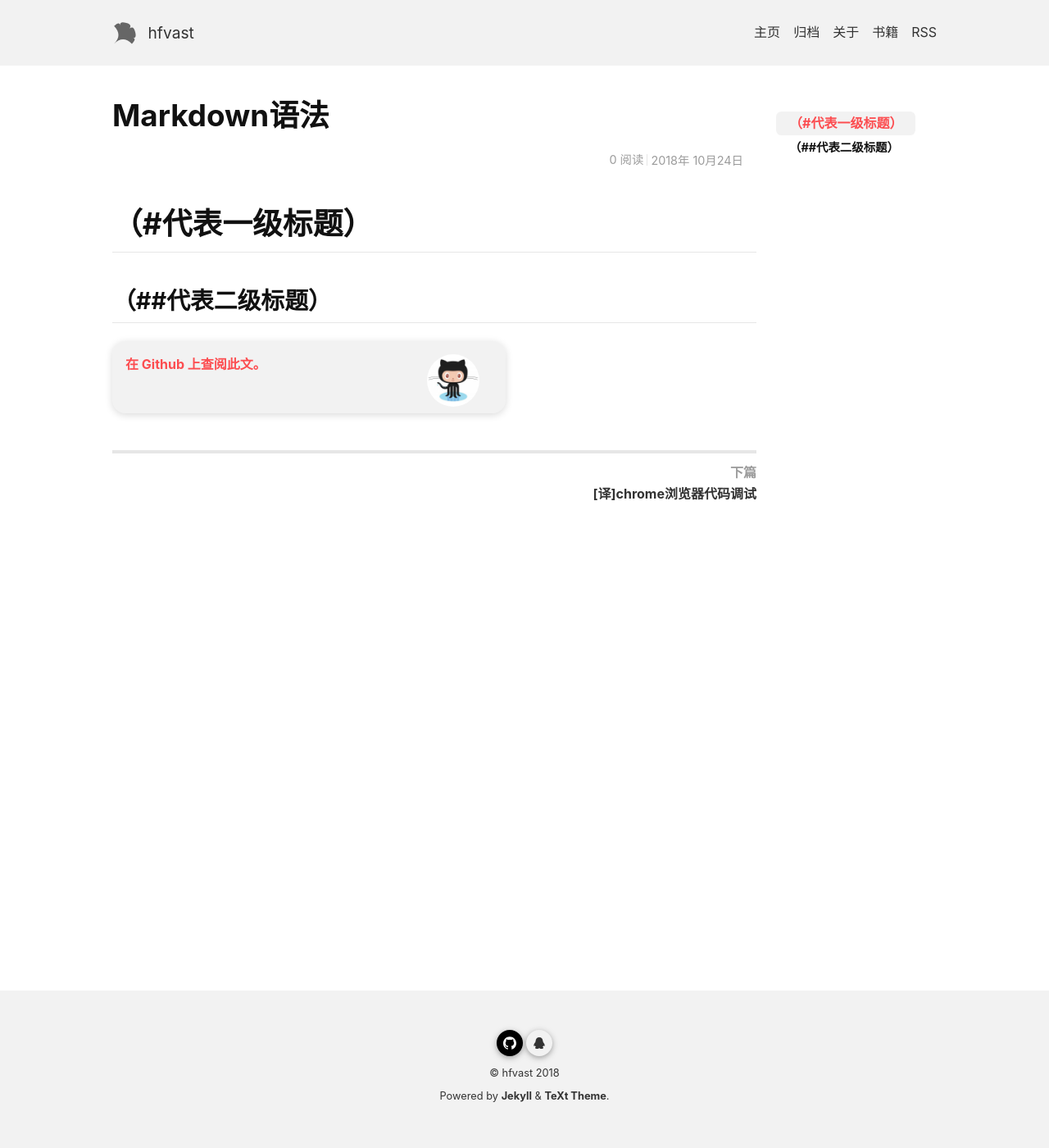
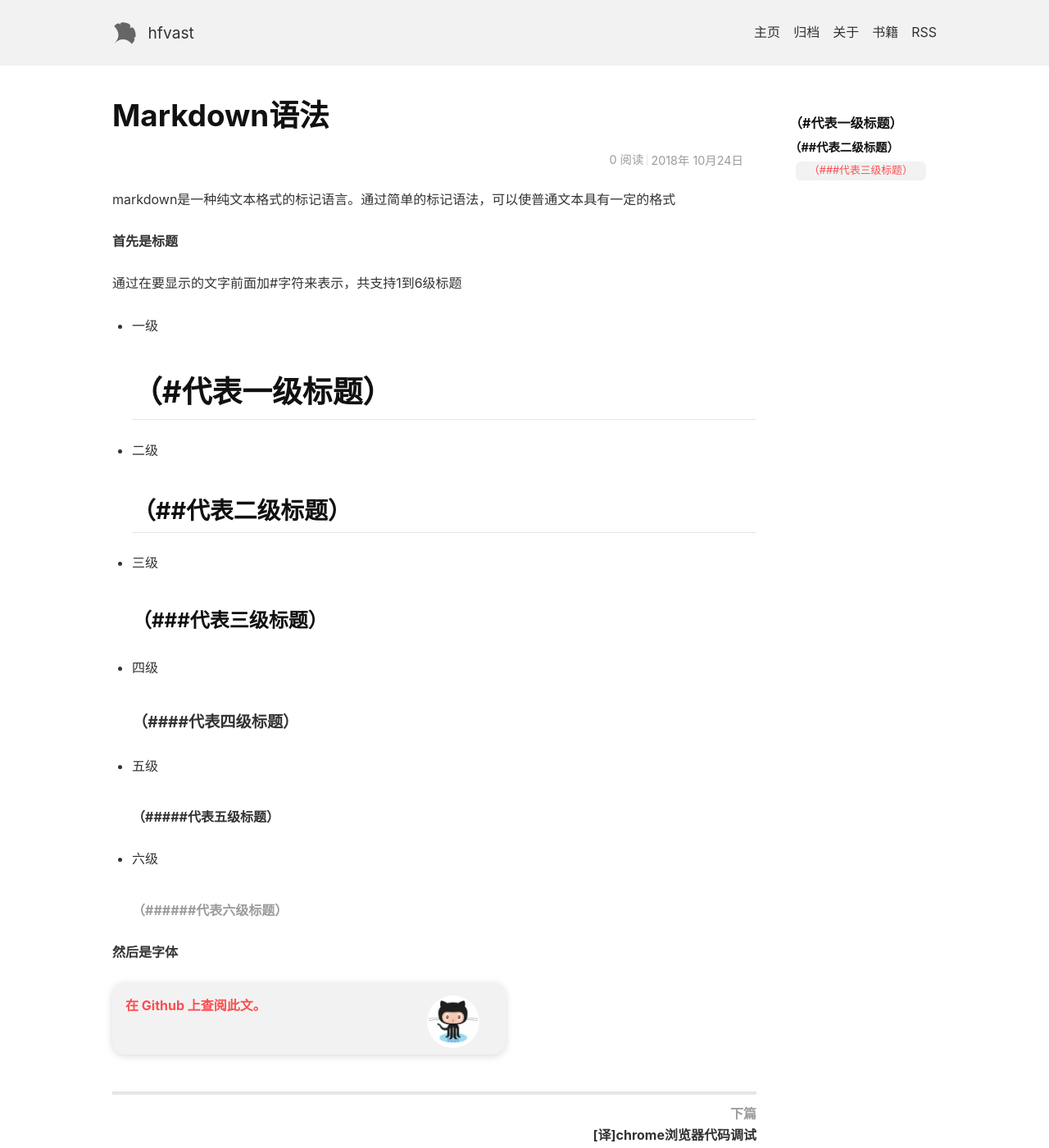
Before and after one commit to FireLee1413/hfvast.github.io, a Jekyll site: the page built from _posts/2018-10-24-MarkDown语法.md, in a window 1280 px wide and 1400 px high. Shown: the whole window at 82% size. Built offline with Jekyll 4.4.1, drawn with Linux system fonts in a browser that asks for light colours; our own code applies the rules of GitHub Pages for plain Markdown files.

Commit message:
Update _posts/2018-10-24-MarkDown语法.md

```diff
--- a/_posts/2018-10-24-MarkDown语法.md
+++ b/_posts/2018-10-24-MarkDown语法.md
@@ -1,2 +1,21 @@
+
+markdown是一种纯文本格式的标记语言。通过简单的标记语法，可以使普通文本具有一定的格式
+
+**首先是标题**
+
+通过在要显示的文字前面加#字符来表示，共支持1到6级标题
+
+- 一级
 # （#代表一级标题）
+- 二级
 ## （##代表二级标题）
+- 三级
+### （###代表三级标题）
+- 四级
+#### （####代表四级标题）
+- 五级
+##### （#####代表五级标题）
+- 六级
+###### （######代表六级标题）
+
+**然后是字体**
```
